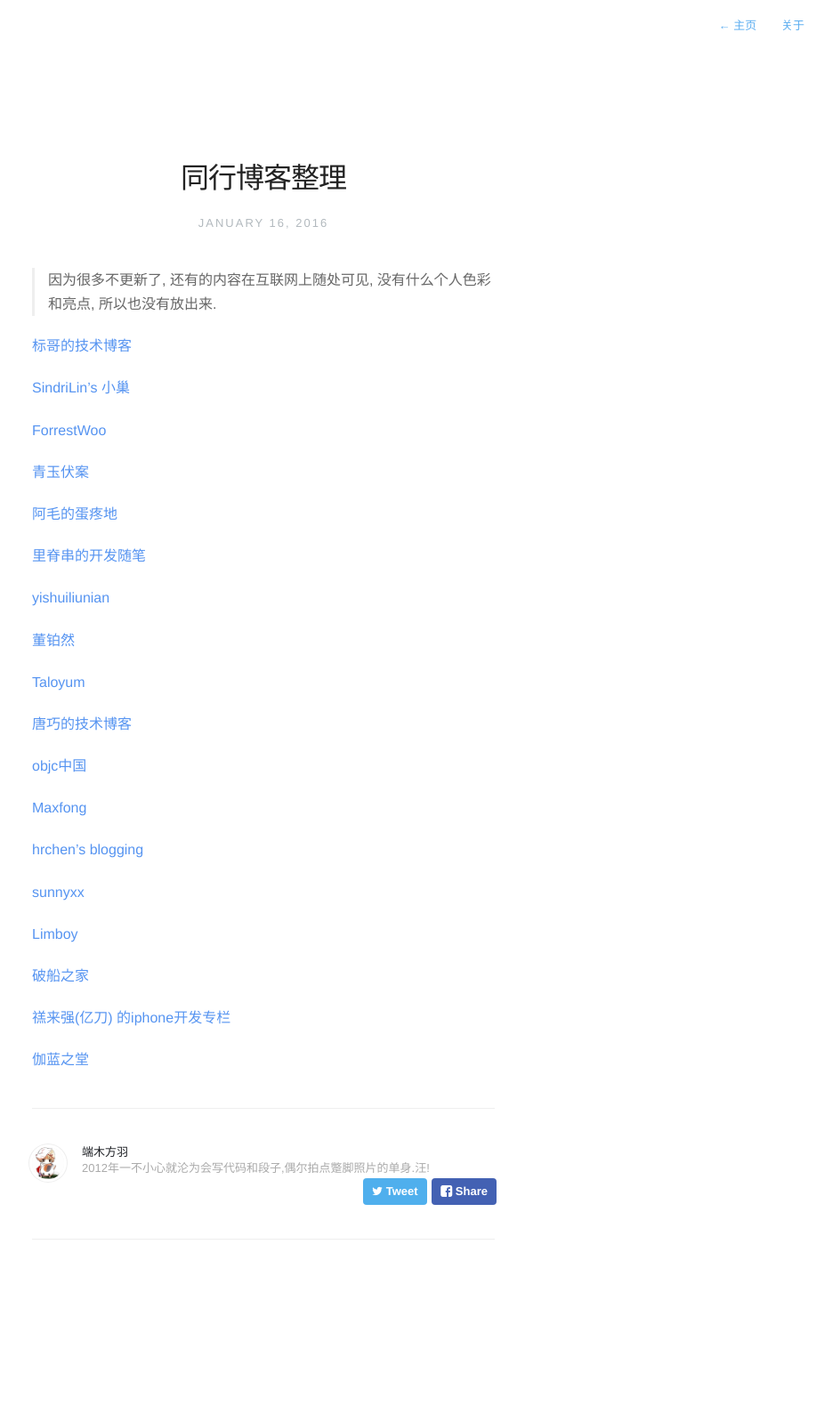
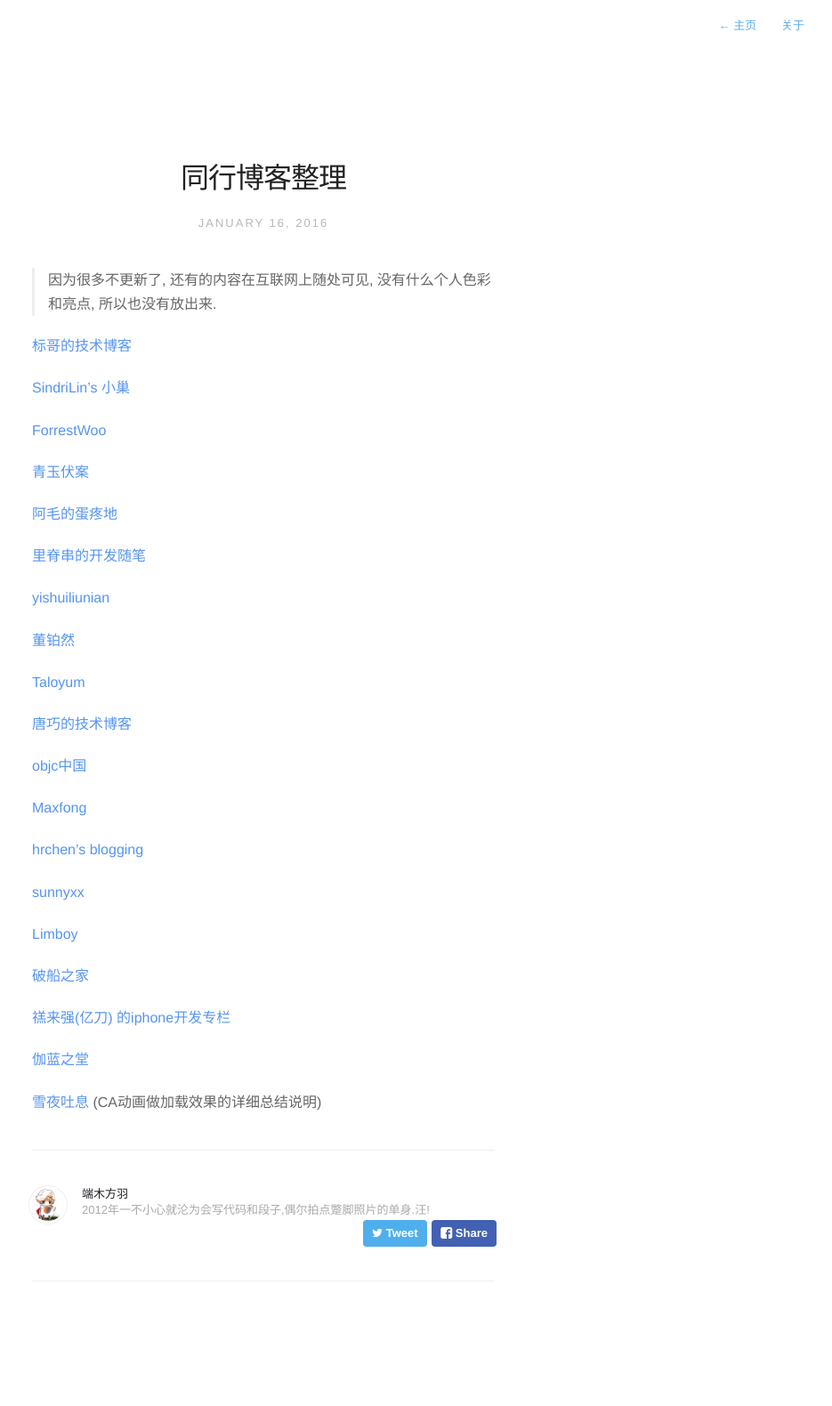
Before and after one commit to gq630960023/gq630960023.github.io, a Jekyll site: the page built from _posts/2016-01-16-同行博客整理.markdown, in a window 1280 px wide. Shown: the whole page at 89% size, without its empty margins (344-1279 px from the left). Built offline with Jekyll 4.4.1, drawn with Linux system fonts in a browser that asks for light colours; nearby versions of some CDN libraries; Markdown is read by kramdown in place of the engine named in the settings; before the commit the page ends 1533 px from its top, so only the background shows below that.

Commit message:
增加 雪夜吐息 博客路径

```diff
--- a/_posts/2016-01-16-同行博客整理.markdown
+++ b/_posts/2016-01-16-同行博客整理.markdown
@@ -41,3 +41,5 @@ description: "整理一些同行的博客, 学习使用"
  [禚来强(亿刀) 的iphone开发专栏](http://blog.csdn.net/diyagoanyhacker/article/list)
 
  [伽蓝之堂](http://blog.ibireme.com/)
+
+ [雪夜吐息](http://www.jianshu.com/users/210e2599770d/latest_articles) (CA动画做加载效果的详细总结说明)
```
